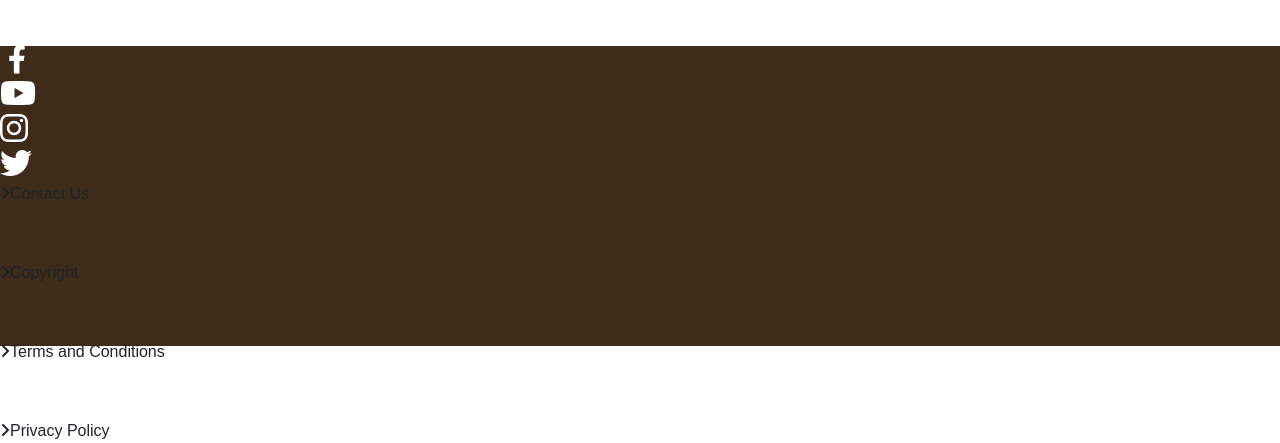
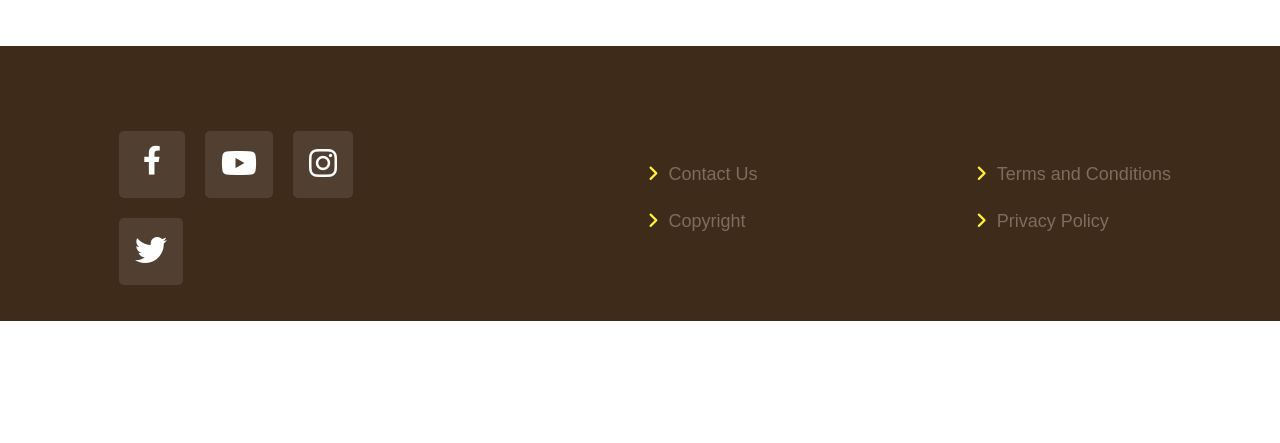
Before and after one commit to Tulasidurga1/Mct-Maggi-Clone, a plain HTML site: page index.html in a window 1280 px wide. Shown: the part 4036-4479 px from the top of the page. After the commit the page ends 4357 px from the top, so only its background shows below. Drawn offline with nearby package versions, Linux system fonts and the light colour scheme.

Commit message:
Update style.css

```diff
--- a/style.css
+++ b/style.css
@@ -165,21 +165,111 @@
   background-color: rgba(255,255, 255, 0.2);
   height: 500px;
 }
+
 footer{
-  background-color:#3e2b1aff;
-  height: 300px;
+  background-color: #3e2b1a;
+  height: 275px;
+  width: 100%;
 }
-footer .container{
+.footer{
+
   display: flex;
-  padding-top: 80px;
+  padding-top: 75px;
+  flex-direction: row;
+  justify-content: space-around;
+  align-items: center;
+
 }
-footer .container div{
-  margin-right: 30px;
-  background-color: rgba(255,255, 255, 0.2);
-  padding: 15px;
-  border-radius: 8px;
+
+.footer-icon-section{
+  display: flex;
+  flex-wrap: wrap;
+  max-width: 25%;
 }
-footer .middle div{
-    display:flex;
-    justify-content: right;
+.footer-icon-box1{
+  background-color: #514032 ;
+  padding: 16px;
+  margin: 10px;
+  border-radius: 5px;
+  border: none;
+  background: linear-gradient(to right, #1877f2 50%, #514032 50%);
+  cursor: pointer;
+  background-size: 200% 100%;
+  background-position: right bottom;
+  transition: all .3s ease-out;
 }
+.footer-icon-box1:hover {
+  background-position: left bottom;
+
+}
+.footer-icon-box2{
+  background-color: #514032 ;
+  padding: 16px;
+  margin: 10px;
+  border-radius: 5px;
+  border: none;
+  background: linear-gradient(to right, #d51313 50%, #514032 50%);
+  cursor: pointer;
+  background-size: 200% 100%;
+  background-position: right bottom;
+  transition: all .3s ease-out;
+}
+.footer-icon-box2:hover {
+  background-position: left bottom;
+
+}
+.footer-icon-box3{
+  background-color: #514032 ;
+  padding: 16px;
+  margin: 10px;
+  border-radius: 5px;
+  border: none;
+  cursor: pointer;
+  background: linear-gradient(to right, #126aa5 50%, #514032 50%);
+  background-size: 200% 100%;
+  background-position: right bottom;
+  transition: all .3s ease-out;
+}
+.footer-icon-box3:hover {
+  background-position: left bottom;
+
+}
+.footer-icon-box4{
+  background-color: #514032 ;
+  padding: 16px;
+  margin: 10px;
+  border-radius: 5px;
+  border: none;
+  background: linear-gradient(to right, #358ac4 50%, #514032 50%);
+  cursor: pointer;
+  background-size: 200% 100%;
+  background-position: right bottom;
+  transition: all .3s ease-out;
+}
+.footer-icon-box4:hover {
+  background-position: left bottom;
+
+}
+.right-side{
+  color: #fff23d;
+  margin-right: 10px;
+  cursor: ;
+}
+.right-side:hover{
+  color: #b39d8a;
+}
+.footer-about-section ul li{
+  color: #7e6c5c;
+  cursor: pointer;
+  font-size: 18px;
+  font-family: ;
+  margin-bottom: 20px;
+
+}
+.footer-about-section ul li:hover{
+  color: #b39d8a;
+}
+ul{
+  list-style: none;
+  text-decoration: none;
+}
```
